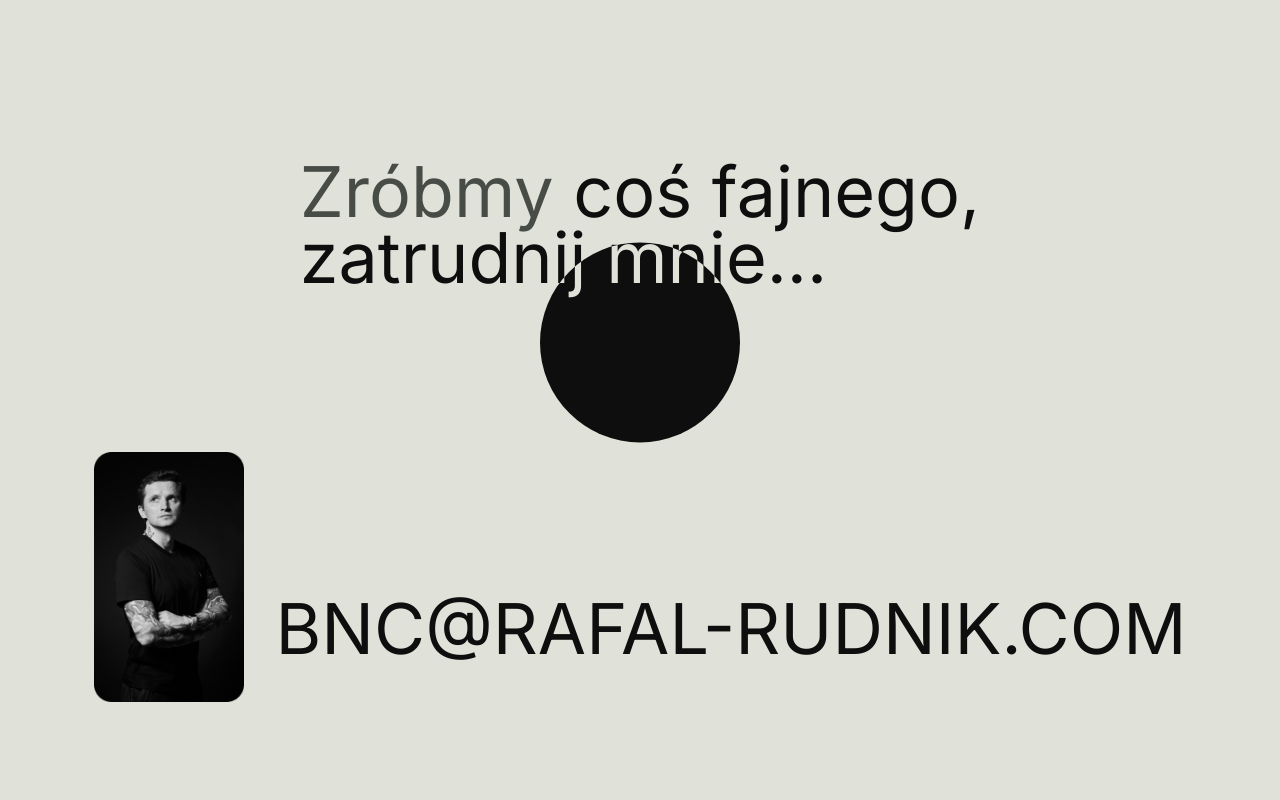
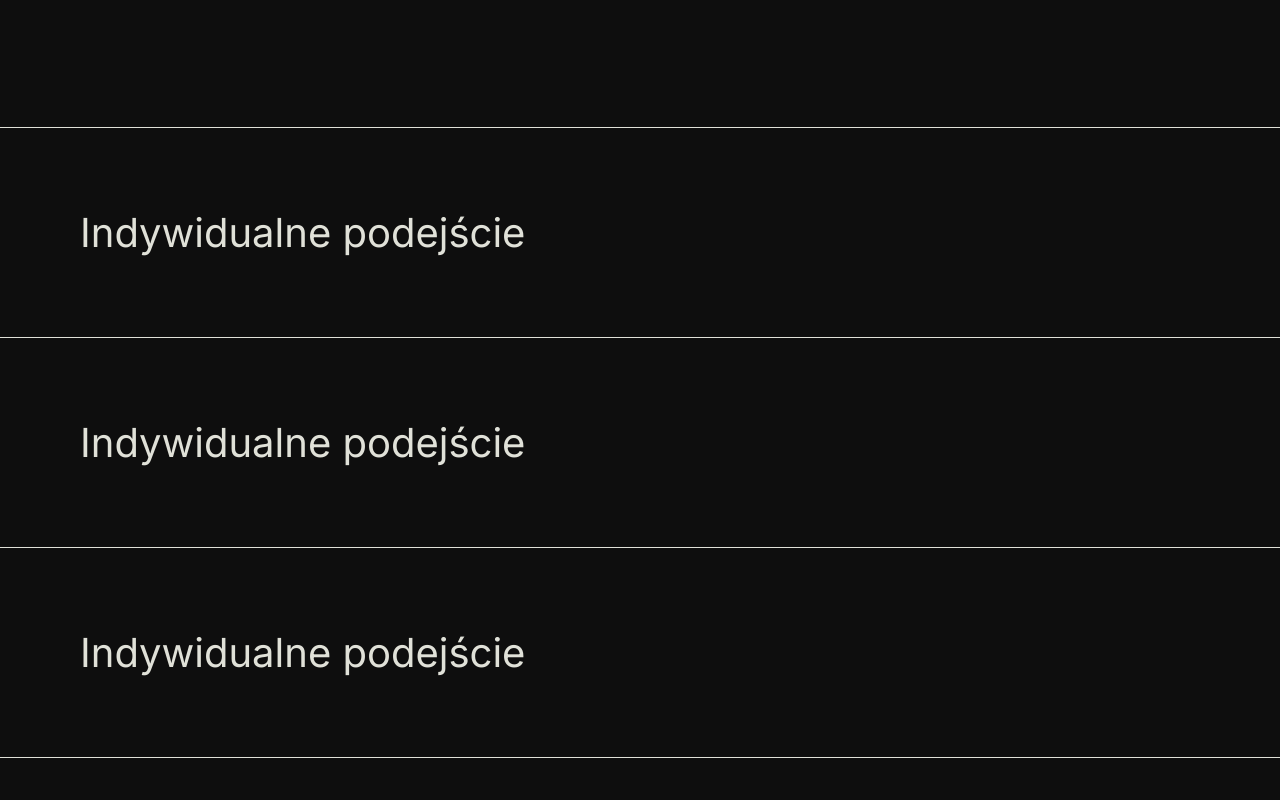
Before and after one commit to RafalRudnik/bncweb, a React (Create React App) app: page / in a window 1280 px wide. Shown: the part 6680-7480 px from the top of the page. Built offline with nearby package versions, Linux system fonts and the light colour scheme.

Commit message:
work section commit 1

```diff
--- a/src/components/App.js
+++ b/src/components/App.js
@@ -5,6 +5,7 @@ import Menu from './Menu';
 import Header from './Header';
 import AboutSection from './AboutSection';
 import ContactSection from './ContactSection';
+import WorkSection from './WorkSection';
 
 function App() {
 	const [polish, setPolish] = useState(true);
@@ -60,7 +61,8 @@ function App() {
 				light={light}
 				handleDarkMode={handleDarkMode}
 			/>
-			<ContactSection polish={polish} mask={mask}/>
+			<WorkSection polish={polish} />
+			<ContactSection polish={polish} mask={mask} />
 		</div>
 	);
 }
--- /dev/null
+++ b/src/components/WorkSection.js
@@ -0,0 +1,84 @@
+import { useEffect, useRef } from 'react';
+import SectionHeader from './SectionHeading';
+
+const workPl = [
+	'{Praca}',
+	'Indywidualne podejście',
+	'Indywidualne podejście zapewnia klientowi unikalny design ',
+	'Indywidualne podejście',
+	'Indywidualne podejście zapewnia klientowi unikalny design ',
+	'Indywidualne podejście',
+	'Indywidualne podejście zapewnia klientowi unikalny design ',
+];
+const workGb = [
+	'{Work}',
+	'Individual approach',
+	'An individual approach provides the client with a unique design ',
+	'Individual approach',
+	'An individual approach provides the client with a unique design ',
+	'Individual approach',
+	'An individual approach provides the client with a unique design ',
+];
+
+export default function WorkSection({ polish }) {
+	return (
+		<section className='work' id='work'>
+			<div className='about__wrapper'>
+				<SectionHeader>{polish ? workPl[0] : workGb[0]}</SectionHeader>
+			</div>
+			<WorkSlides
+				polish={polish}
+				classOne='work__sliderOne'
+				titleTxtPl={workPl[1]}
+				titleTxtGb={workGb[1]}
+				slideTxtPl={workPl[2]}
+				slideTxtGb={workGb[2]}
+			/>
+			<WorkSlides
+				polish={polish}
+				classTwo='work__sliderTwo'
+				titleTxtPl={workPl[1]}
+				titleTxtGb={workGb[1]}
+				slideTxtPl={workPl[2]}
+				slideTxtGb={workGb[2]}
+			/>
+			<WorkSlides
+				polish={polish}
+				classThree='work__sliderThree'
+				titleTxtPl={workPl[1]}
+				titleTxtGb={workGb[1]}
+				slideTxtPl={workPl[2]}
+				slideTxtGb={workGb[2]}
+			/>
+		</section>
+	);
+}
+
+function WorkSlides({
+	polish,
+	titleTxtPl,
+	titleTxtGb,
+	slideTxtPl,
+	slideTxtGb,
+	slideTxtTwoPl,
+	slideTxtTwoGb,
+	classOne,
+	classTwo,
+	classThree,
+}) {
+	return (
+		<div className={`work__slider ${classOne} ${classTwo} ${classThree}`}>
+			<div className='about__wrapper work__title'>
+				<p>{polish ? titleTxtPl : titleTxtGb}</p>
+			</div>
+			<div className='work__slider-slide'>
+				<div className='work__slider-slide-one'>
+					<p>{polish ? slideTxtPl : slideTxtGb}</p>
+				</div>
+				<div className='work__slider-slide-two'>
+					<p>{polish ? slideTxtPl : slideTxtGb}</p>
+				</div>
+			</div>
+		</div>
+	);
+}
--- a/src/sass/_animations.scss
+++ b/src/sass/_animations.scss
@@ -0,0 +1,16 @@
+@keyframes fromRightToLeft {
+	from {
+		transform: translateX(0%);
+	}
+	to {
+		transform: translateX(-100%);
+	}
+}
+@keyframes fromRightToLeftTwo {
+	from {
+		transform: translateX(0%);
+	}
+	to {
+		transform: translateX(-100%);
+	}
+}
--- a/src/sass/_large.scss
+++ b/src/sass/_large.scss
@@ -71,6 +71,23 @@
 			}
 		}
 	}
+	.work {
+		&__title,
+		&__slider-slide {
+			font-size: 4rem;
+		}
+		&__slider-slide {
+			display: flex;
+			width: 100%;
+			overflow: hidden;
+			background-color: $secondary;
+			color: $primary;
+		}
+		&__slider-slide-one,
+		&__slider-slide-two {
+			padding: 0em 0.5em;
+		}
+	}
 	.contact {
 		&__title {
 			padding: 10em 0em;
--- a/src/sass/_medium.scss
+++ b/src/sass/_medium.scss
@@ -129,6 +129,12 @@
 			}
 		}
 	}
+	.work {
+		&__title,
+		&__slider-slide {
+			font-size: 3rem;
+		}
+	}
 	.contact {
 		&__title {
 			padding: 6em 0em;
--- a/src/sass/index.scss
+++ b/src/sass/index.scss
@@ -370,6 +370,67 @@ html.lenis {
 	}
 }
 
+.work {
+	display: flex;
+	flex-direction: column;
+	align-items: center;
+	width: 100%;
+	padding: 8em 0em;
+	background-color: $primary;
+	color: $secondary;
+
+	&__slider {
+		position: relative;
+		width: 100%;
+		display: flex;
+		flex-direction: column;
+		align-items: center;
+		overflow: hidden;
+		&:hover .work__slider-slide {
+			transform: scaleY(1);
+		}
+	}
+	&__sliderOne {
+		margin-top: 8em;
+		border-top: 1px solid $secondary;
+	}
+	&__sliderTwo,
+	&__sliderThree {
+		border-top: 1px solid $secondary;
+	}
+	&__sliderThree {
+		border-bottom: 1px solid $secondary;
+	}
+	&__title,
+	&__slider-slide {
+		padding: 2em 1em;
+		font-size: 2rem;
+	}
+	&__slider-slide {
+		position: absolute;
+		top: 0;
+		display: flex;
+		width: 100%;
+		transform-origin: center;
+		overflow: hidden;
+		background-color: $secondary;
+		color: $primary;
+		transform: scaleY(0);
+		transition: transform 0.4s;
+	}
+	&__slider-slide-one,
+	&__slider-slide-two {
+		white-space: nowrap;
+		letter-spacing: 4px;
+	}
+	&__slider-slide-one {
+		animation: fromRightToLeft 11.5s infinite linear;
+	}
+	&__slider-slide-two {
+		animation: fromRightToLeftTwo 11.5s infinite linear;
+	}
+}
+
 .contact {
 	position: relative;
 	display: flex;
```
